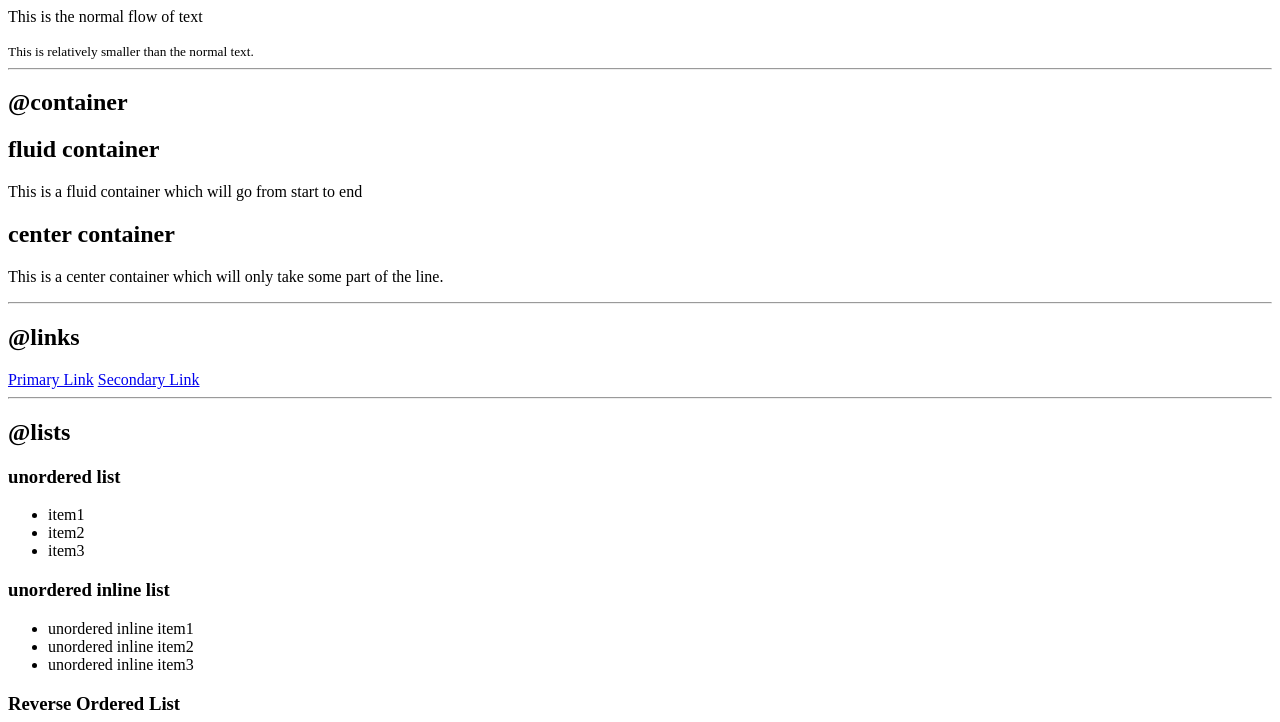
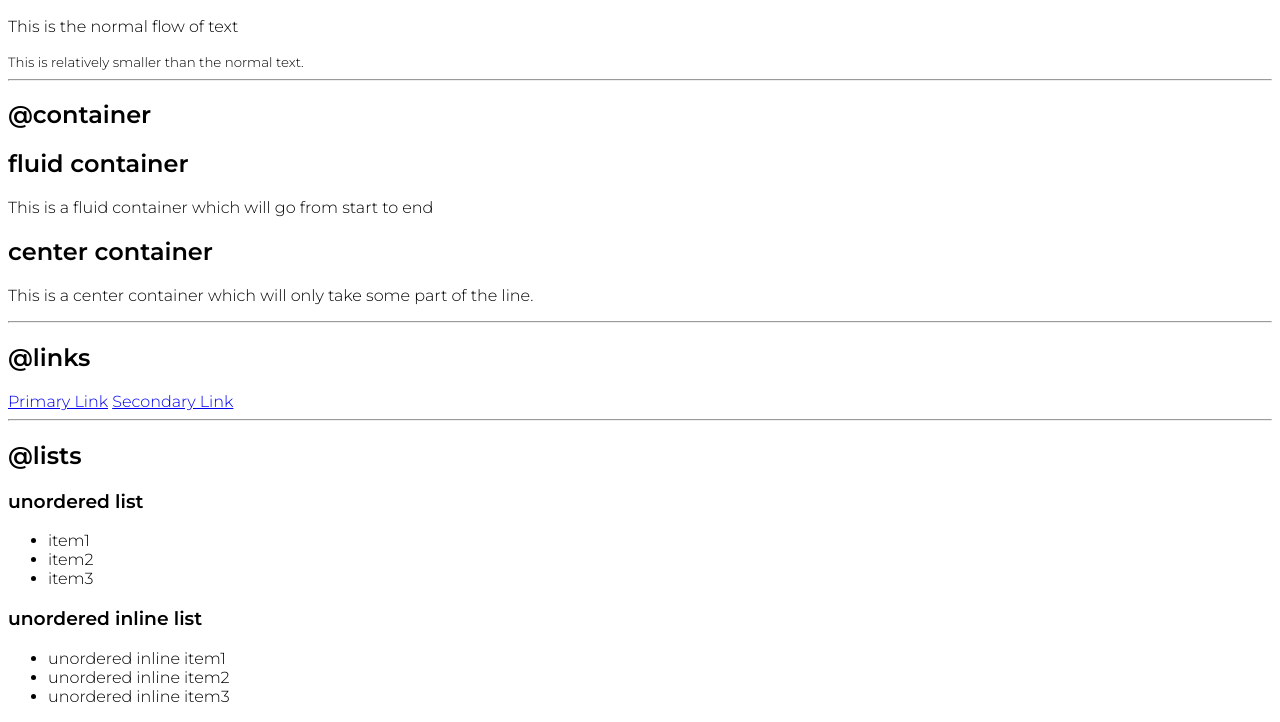
Before and after one commit to sainath7878/sainath-portfolio, a plain HTML site: page index.html in a window 1280 px wide. Shown: the part 282-1004 px from the top of the page. Drawn offline with Linux system fonts and the light colour scheme.

Commit message:
style : added stylesheet

```diff
--- a/index.html
+++ b/index.html
@@ -6,6 +6,7 @@
     <meta http-equiv="X-UA-Compatible" content="IE=edge">
     <meta name="viewport" content="width=device-width, initial-scale=1.0">
     <title>Component Library</title>
+    <link rel="stylesheet" href="style.css">
 </head>
 
 <body>
--- /dev/null
+++ b/style.css
@@ -0,0 +1,5 @@
+@import url('https://fonts.googleapis.com/css2?family=Montserrat+Alternates:ital,wght@0,700;1,300&family=Montserrat:wght@300;600&display=swap');
+
+body{
+    font-family: 'Montserrat', sans-serif;
+}
```
